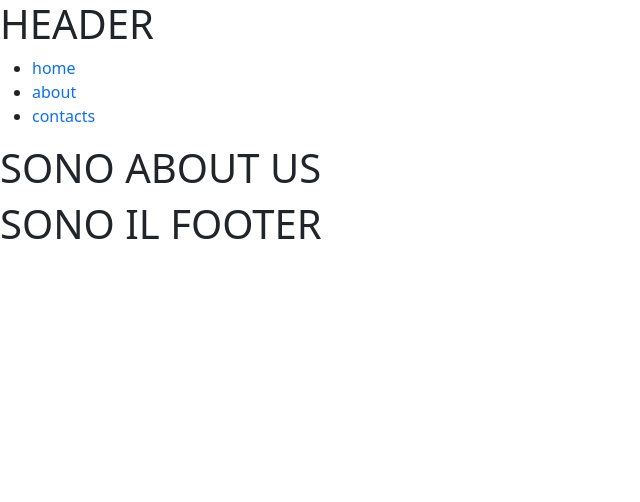
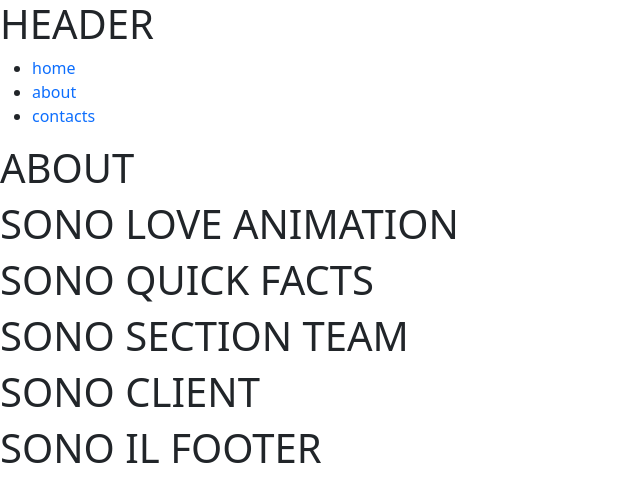
Before and after one commit to Chrissx77/proj-html-vuejs, a Vue app: page /about in a window 1280 px wide. Shown: the top 502 px of the page, without its empty margins (0-640 px from the left). Built offline with nearby package versions, Linux system fonts and the light colour scheme.

Commit message:
Added Client component

```diff
--- a/src/pages/AboutUs.vue
+++ b/src/pages/AboutUs.vue
@@ -1,16 +1,27 @@
 <script>
+import LoveAnimation from './LoveAnimation.vue';
+import Facts from './Facts.vue';
+import SectionTeam from './SectionTeam.vue';
+import Client from './Client.vue';
+
 export default {
   name: "AboutUs",
+  components:{
+    LoveAnimation,
+    Facts,
+    SectionTeam,
+    Client,
+  }
+
 };
 </script>
 
 <template>
-  <!-- Componente: 3D MODELING -->
-  <!-- Componente: FACTS -->
-  <!-- Componente: ANIMATE YOUR PROJECT -->
-  <!-- Componente: WE LOVE -->
-
-  <h1>SONO ABOUT US</h1>
+  <h1>ABOUT</h1>
+  <LoveAnimation/>
+  <Facts/>
+  <SectionTeam/>
+  <Client/>
 </template>
 
 <style lang="scss" scoped>
--- /dev/null
+++ b/src/pages/Client.vue
@@ -0,0 +1,16 @@
+<script>
+export default {
+  name: "Client",
+
+};
+</script>
+
+<template>
+
+  <h1>SONO CLIENT</h1>
+</template>
+
+<style lang="scss" scoped>
+@use "../style/partials/variables" as *;
+@use "../style/partials/mixins" as *;
+</style>
--- a/src/pages/Home.vue
+++ b/src/pages/Home.vue
@@ -2,6 +2,7 @@
 import LoveAnimation from './LoveAnimation.vue';
 import Facts from './Facts.vue';
 import SectionTeam from './SectionTeam.vue';
+import Client from './Client.vue';
 
 export default {
   name: "Home",
@@ -9,6 +10,7 @@ export default {
     LoveAnimation,
     Facts,
     SectionTeam,
+    Client,
   }
 
 };
@@ -18,12 +20,7 @@ export default {
   <LoveAnimation/>
   <Facts/>
   <SectionTeam/>
-
-  <!-- Componente: FACTS -->
-  <!-- Componente: ANIMATE YOUR PROJECT -->
-  <!-- Componente: WE LOVE -->
-
-  <h1>SONO HOME scritto da antonio</h1>
+  <Client/>
 </template>
 
 <style lang="scss" scoped>
```
